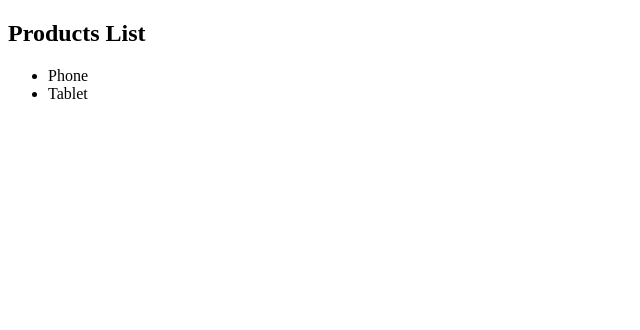
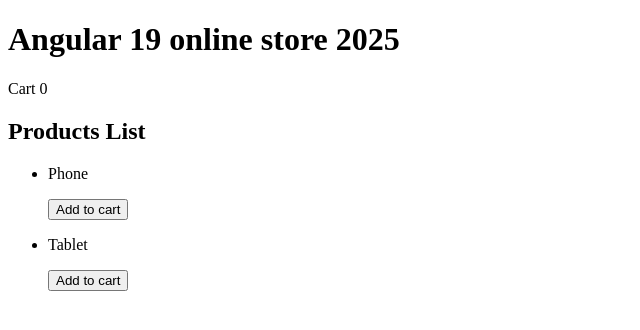
Before and after one commit to CyrilShalyapin/angular19-online-store2025, an Angular app: page / in a window 1280 px wide. Shown: the top 330 px of the page, without its empty margins (0-640 px from the left). Built offline with nearby package versions, Linux system fonts and the light colour scheme; no server answers.

Commit message:
feature: Header component and cart items count

```diff
--- a/src/app/app.component.html
+++ b/src/app/app.component.html
@@ -1 +1,2 @@
+<app-header />
 <app-products-list />
--- a/src/app/app.component.ts
+++ b/src/app/app.component.ts
@@ -1,12 +1,13 @@
 import { Component } from '@angular/core';
 import { ProductsListComponent } from './components/products-list/products-list.component';
+import { HeaderComponent } from './components/header/header.component';
 
 @Component({
   selector: 'app-root',
-  imports: [ProductsListComponent],
+  imports: [ProductsListComponent, HeaderComponent],
   templateUrl: './app.component.html',
   styleUrl: './app.component.css'
 })
 export class AppComponent {
-  title = 'angular19-online-store2025';
+
 }
--- /dev/null
+++ b/src/app/components/header/header.component.html
@@ -0,0 +1,4 @@
+<h1>Angular 19 online store 2025</h1>
+<nav>
+    Cart {{cartCount()}}
+</nav>
--- /dev/null
+++ b/src/app/components/header/header.component.ts
@@ -0,0 +1,17 @@
+import { Component, computed } from '@angular/core';
+import { CartService } from '../../services/cart.service';
+
+@Component({
+  selector: 'app-header',
+  imports: [],
+  templateUrl: './header.component.html',
+  styleUrl: './header.component.css'
+})
+export class HeaderComponent {
+
+  cartCount = computed(() => this.cartService.cart().length)
+
+  constructor(private cartService: CartService) {
+
+  }
+}
--- a/src/app/components/products-list/products-list.component.html
+++ b/src/app/components/products-list/products-list.component.html
@@ -2,7 +2,10 @@
     <h2>Products List</h2>
     <ul>
         @for (product of products; track "id") {
-            <li>{{product.title}}</li>
+            <li>
+                <p>{{product.title}}</p>
+                <button (click)="cartService.addToCart(product)">Add to cart</button>
+            </li>
         }
     </ul>
 </section>
--- a/src/app/components/products-list/products-list.component.ts
+++ b/src/app/components/products-list/products-list.component.ts
@@ -1,5 +1,6 @@
-import { Component, OnInit } from '@angular/core';
+import { Component, inject, OnInit } from '@angular/core';
 import { ProductsService } from '../../services/products.service';
+import { CartService } from '../../services/cart.service';
 // import { ProductsService } from '../../services/products.service';
 
 @Component({
@@ -18,6 +19,8 @@ export class ProductsListComponent implements OnInit {
     }
   ]
 
+  cartService = inject(CartService)
+
   constructor(private productsService: ProductsService) {}
 
   ngOnInit() {
--- /dev/null
+++ b/src/app/services/cart.service.ts
@@ -0,0 +1,17 @@
+import { Injectable, signal, WritableSignal } from '@angular/core';
+import { Observable } from 'rxjs';
+
+@Injectable({
+  providedIn: 'root'
+})
+export class CartService {
+
+  cart: WritableSignal<any[]> = signal([])
+
+  addToCart(item: any) {
+    console.log('here adding')
+    this.cart.update(items => [...items, item])
+  }
+
+  constructor() { }
+}
```
Also changed, not shown: src/app/components/header/header.component.css (added), 2 other files (tests, documents, lock files or other folders).
